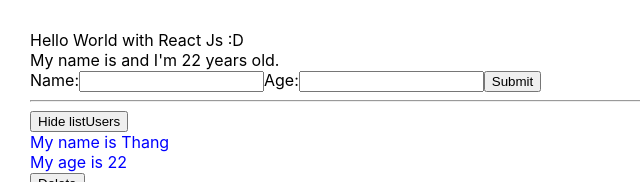
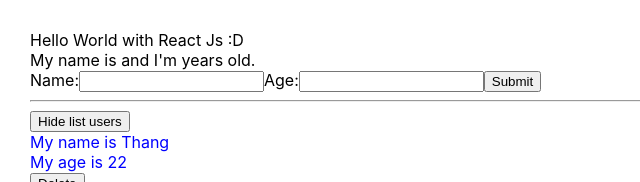
Before and after one commit to thanqphan/quiz-mgnt, a React (Create React App) app: page / in a window 1280 px wide. Shown: the top 182 px of the page, without its empty margins (0-640 px from the left). Built offline with nearby package versions, Linux system fonts and the light colour scheme.

Commit message:
[useState hook example|37] change class->function component

```diff
--- a/src/components/AddUserInfor.js
+++ b/src/components/AddUserInfor.js
@@ -1,53 +1,90 @@
-import React from "react";
+import React, { useState } from "react";
 
-class AddUserInfor extends React.Component {
-  state = {
-    name: "",
-    age: 22,
-    address: "Thu Duc",
+// class AddUserInfor extends React.Component {
+//   state = {
+//     name: "",
+//     age: 22,
+//     address: "Thu Duc",
+//   };
+
+//   handleOnSubmitEvent = (event) => {
+//     event.preventDefault();
+//     this.props.handleAddUserEvent({
+//       id: Math.floor(Math.random() * 100 + 1) + "-random",
+//       name: this.state.name,
+//       age: this.state.age,
+//     });
+//   };
+//   handleOnChangeEvent = (event) => {
+//     console.log(event.target.value);
+//     this.setState({
+//       name: event.target.value,
+//     });
+//   };
+
+//   handleOnChangeAgeEvent = (event) => {
+//     console.log(event.target.value);
+//     this.setState({
+//       age: event.target.value,
+//     });
+//   };
+//   render() {
+//     return (
+//       <div>
+//         My name is {this.state.name} and I'm {this.state.age} years old.
+//         <form onSubmit={(event) => this.handleOnSubmitEvent(event)}>
+//           <label>Name:</label>
+//           <input
+//             onChange={(event) => this.handleOnChangeEvent(event)}
+//             type="text"
+//           />
+//           <label>Age:</label>
+//           <input
+//             onChange={(event) => this.handleOnChangeAgeEvent(event)}
+//             type="text"
+//           />
+//           <button>Submit</button>
+//         </form>
+//       </div>
+//     );
+//   }
+// }
+
+const AddUserInfor = (props) => {
+  const [name, setName] = useState("");
+  const [age, setAge] = useState("");
+  const [address, setAddress] = useState("Thu Duc");
+
+  const handleOnSubmitEvent = (event) => {
+    event.preventDefault();
+    props.handleAddUserEvent({
+      id: Math.floor(Math.random() * 100 + 1) + "-random",
+      name: name,
+      age: age,
+    });
+  };
+  const handleOnChangeEvent = (event) => {
+    setName(event.target.value);
   };
 
-  handleOnSubmitEvent = (event) => {
-    event.preventDefault();
-    this.props.handleAddUserEvent({
-      id: Math.floor(Math.random() * 100 + 1) + "-random",
-      name: this.state.name,
-      age: this.state.age,
-    });
+  const handleOnChangeAgeEvent = (event) => {
+    setAge(event.target.value);
   };
-  handleOnChangeEvent = (event) => {
-    console.log(event.target.value);
-    this.setState({
-      name: event.target.value,
-    });
-  };
-
-  handleOnChangeAgeEvent = (event) => {
-    console.log(event.target.value);
-    this.setState({
-      age: event.target.value,
-    });
-  };
-  render() {
   return (
     <div>
-        My name is {this.state.name} and I'm {this.state.age} years old.
-        <form onSubmit={(event) => this.handleOnSubmitEvent(event)}>
+      My name is {name} and I'm {age} years old.
+      <form onSubmit={(event) => handleOnSubmitEvent(event)}>
         <label>Name:</label>
-          <input
-            onChange={(event) => this.handleOnChangeEvent(event)}
-            type="text"
-          />
+        <input onChange={(event) => handleOnChangeEvent(event)} type="text" />
         <label>Age:</label>
         <input
-            onChange={(event) => this.handleOnChangeAgeEvent(event)}
+          onChange={(event) => handleOnChangeAgeEvent(event)}
           type="text"
         />
         <button>Submit</button>
       </form>
     </div>
   );
-  }
-}
+};
 
 export default AddUserInfor;
--- a/src/components/DisplayInfor.js
+++ b/src/components/DisplayInfor.js
@@ -44,7 +44,7 @@ const DisplayInfor = (props) => {
     <div className="display-infor-container">
       <div>
         <button onClick={() => handleHideShowListUser()}>
-          {displayState === true ? "Hide listUsers" : "Show listUsers"}
+          {displayState === true ? "Hide list users" : "Show list users"}
         </button>
       </div>
       {displayState && (
--- a/src/components/MyComponent.js
+++ b/src/components/MyComponent.js
@@ -1,43 +1,73 @@
 //class components
 //function components
 
-import React from "react";
+import React, { useState } from "react";
 import AddUserInfor from "./AddUserInfor";
 import DisplayInfor from "./DisplayInfor";
 
-class MyComponent extends React.Component {
-  state = {
-    listUsers: [
+// class MyComponent extends React.Component {
+//   state = {
+//     listUsers: [
+//       { id: 1, name: "Thang", age: 22 },
+//       { id: 2, name: "Anh", age: 12 },
+//       { id: 3, name: "Phan", age: 32 },
+//       { id: 4, name: "Louis", age: 27 },
+//     ],
+//   };
+
+//   handleAddUserEvent = (object) => {
+//     this.setState((this.state.listUsers = [object, ...this.state.listUsers]));
+//   };
+
+//   handleDeleteUserEvent = (userId) => {
+//     let listUsersCLone = this.state.listUsers;
+//     listUsersCLone = listUsersCLone.filter((user) => user.id !== userId);
+//     this.setState({ listUsers: listUsersCLone });
+//   };
+//   render() {
+//     return (
+//       <div>
+//         <AddUserInfor
+//           handleAddUserEvent={this.handleAddUserEvent}
+//         ></AddUserInfor>
+//         <hr />
+//         <DisplayInfor
+//           listUsers={this.state.listUsers}
+//           handleDeleteUserEvent={this.handleDeleteUserEvent}
+//         ></DisplayInfor>
+//       </div>
+//     );
+//   }
+// }
+
+const MyComponent = (props) => {
+  const [listUsersState, setListUsersState] = useState([
     { id: 1, name: "Thang", age: 22 },
     { id: 2, name: "Anh", age: 12 },
     { id: 3, name: "Phan", age: 32 },
     { id: 4, name: "Louis", age: 27 },
-    ],
+  ]);
+
+  const handleAddUserEvent = (object) => {
+    setListUsersState([object, ...listUsersState]);
   };
 
-  handleAddUserEvent = (object) => {
-    this.setState((this.state.listUsers = [object, ...this.state.listUsers]));
+  const handleDeleteUserEvent = (userId) => {
+    let listUsersCLone = listUsersState;
+    listUsersCLone = listUsersCLone.filter((user) => user.id !== userId);
+    setListUsersState({ listUsersCLone });
   };
 
-  handleDeleteUserEvent = (userId) => {
-    let listUsersCLone = this.state.listUsers;
-    listUsersCLone = listUsersCLone.filter((user) => user.id !== userId);
-    this.setState({ listUsers: listUsersCLone });
-  };
-  render() {
   return (
     <div>
-        <AddUserInfor
-          handleAddUserEvent={this.handleAddUserEvent}
-        ></AddUserInfor>
+      <AddUserInfor handleAddUserEvent={handleAddUserEvent}></AddUserInfor>
       <hr />
       <DisplayInfor
-          listUsers={this.state.listUsers}
-          handleDeleteUserEvent={this.handleDeleteUserEvent}
+        listUsers={listUsersState}
+        handleDeleteUserEvent={handleDeleteUserEvent}
       ></DisplayInfor>
     </div>
   );
-  }
-}
+};
 
 export default MyComponent;
```
Lines whose indentation alone changed are shown as unchanged.
